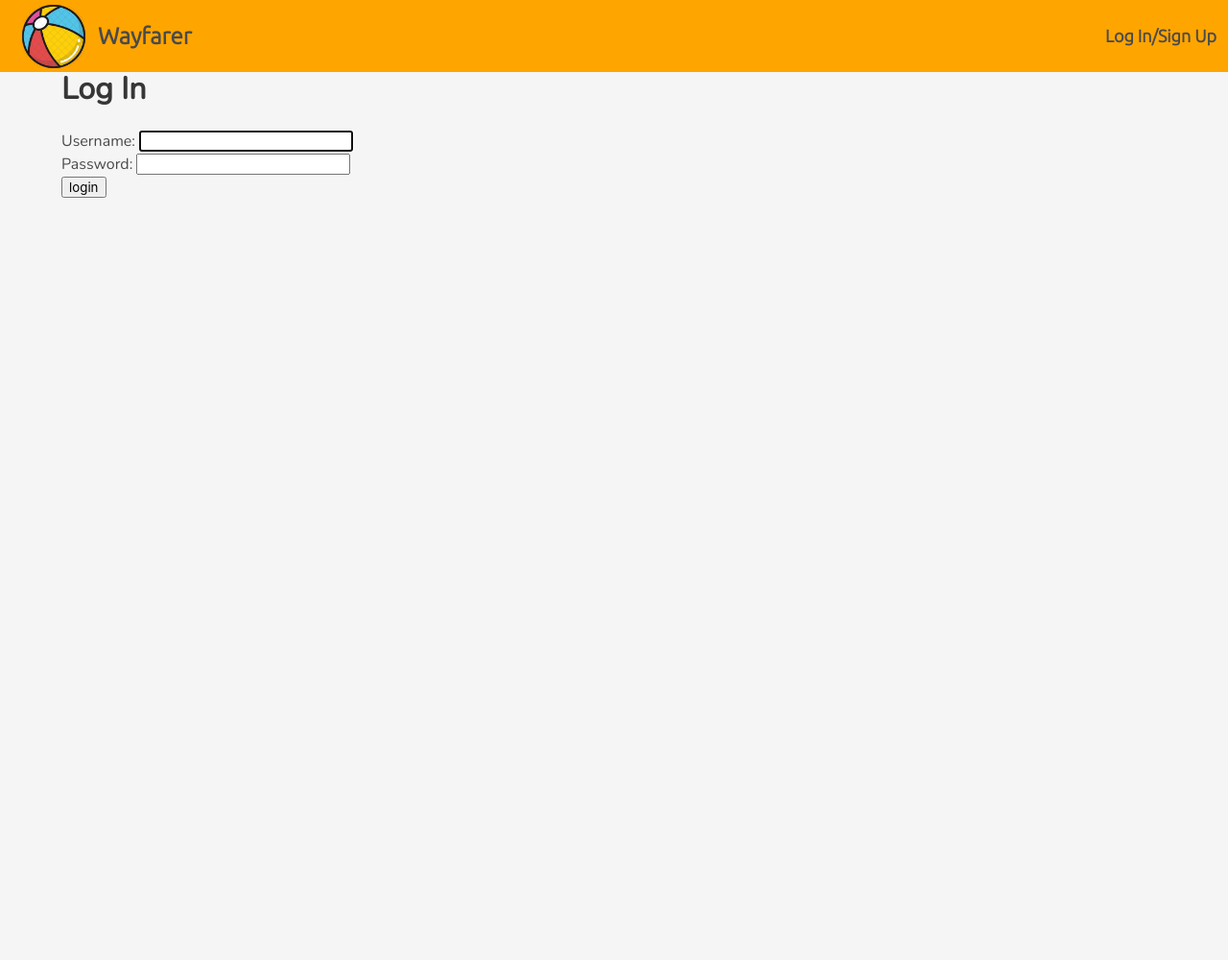
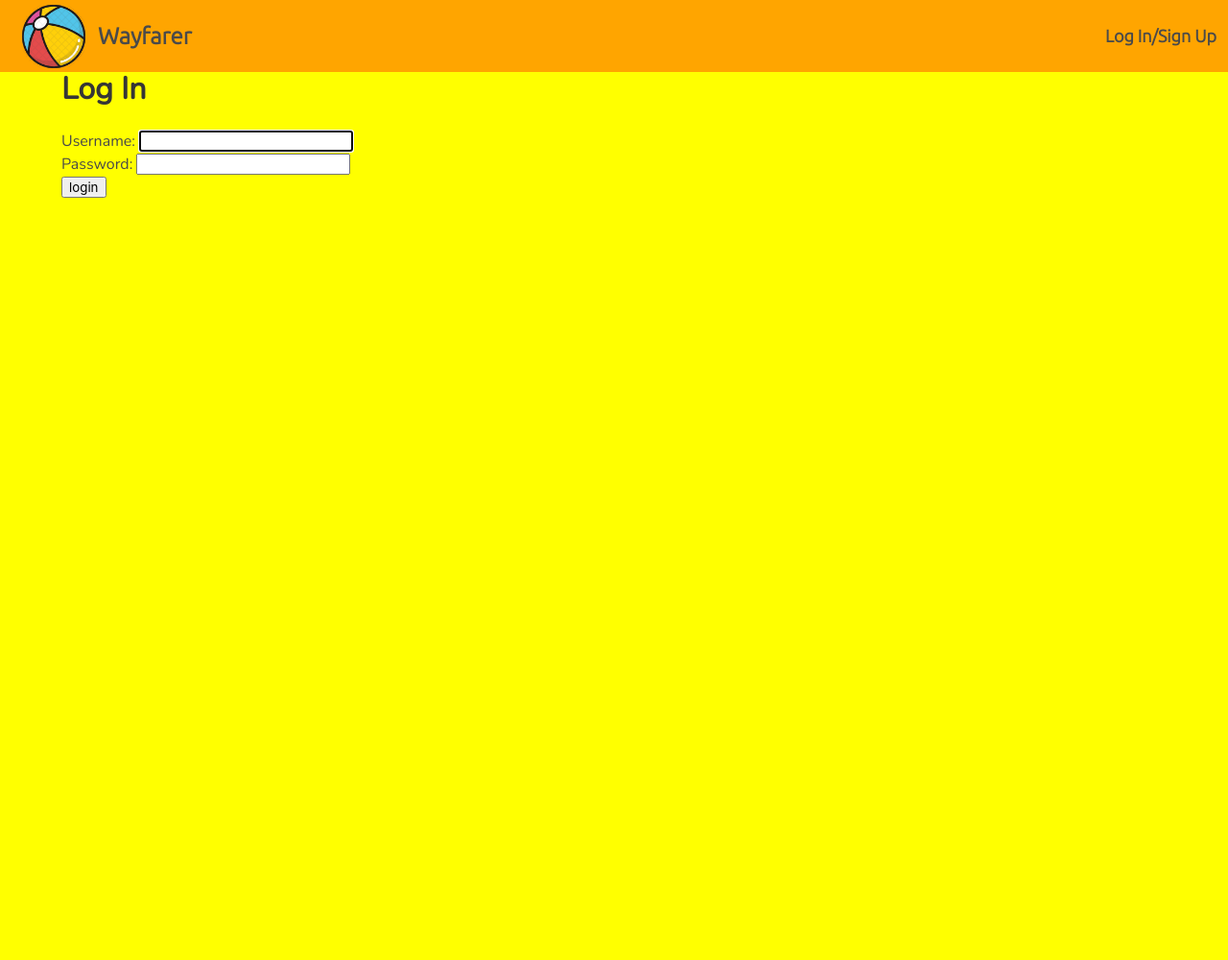
Before and after one commit to joshdaos/Wayfarer, a Django app: page /accounts/login/ in a window 1280 px wide. Shown: the whole page at 96% size. Run offline with Django 3.2, Linux system fonts and the light colour scheme; some libraries are stand-ins or nearby versions.

Commit message:
CSS and HTML tinkering

```diff
--- a/main_app/static/styles/main.css
+++ b/main_app/static/styles/main.css
@@ -3,7 +3,7 @@
 body {
     font-family: 'Nunito', sans-serif;
     height: 1000px;
-    background-color: whitesmoke;
+    background-color: yellow;
 }
 
 .navbar {
```
